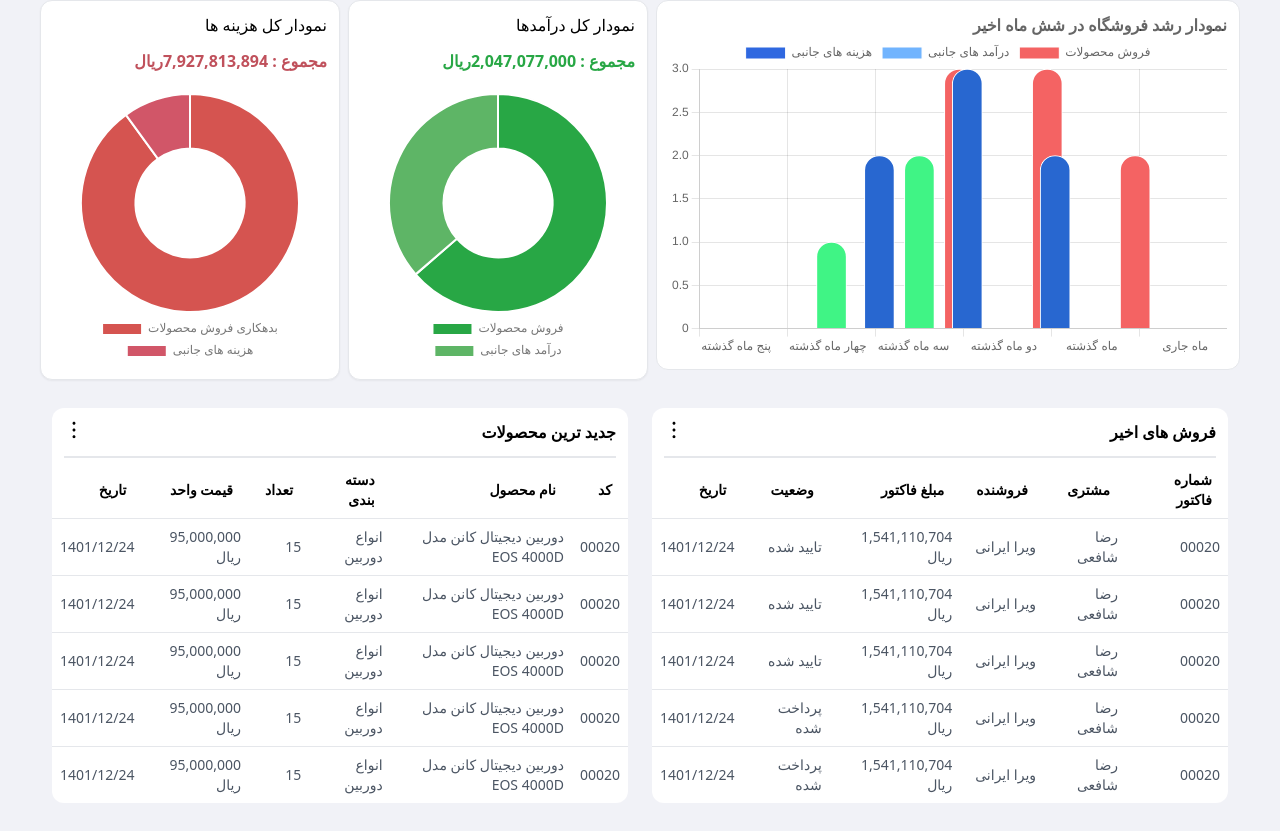
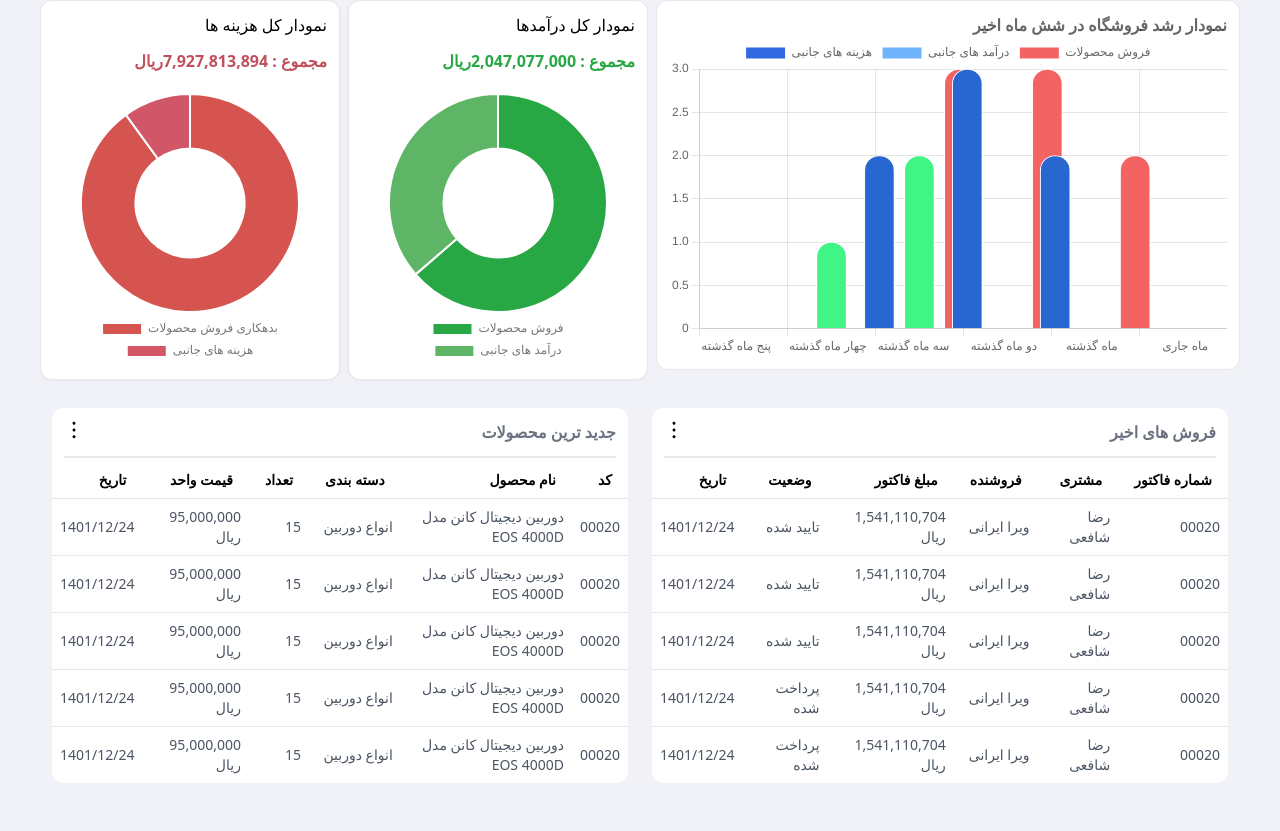
Before and after one commit to AmirZarei2002/admin-panel-task, a React (Create React App) app: page / in a window 1280 px wide. Shown: the part 325-1156 px from the top of the page. Built offline with nearby package versions, Linux system fonts and the light colour scheme.

Commit message:
Changes in styles

```diff
--- a/src/Layouts/sections/DashTable.jsx
+++ b/src/Layouts/sections/DashTable.jsx
@@ -4,16 +4,16 @@ export default function DashTable({ mainTitle, headerNames, tableData, rowStyles
     return (
       <div className="relative rounded-xl bg-white">
         <div className="p-3 md:text-end text-start flex flex-row-reverse justify-between">
-          <h2 className="font-semibold">{mainTitle}</h2>
+          <h2 className="font-semibold text-gray-500">{mainTitle}</h2>
           <RxDotsVertical className="cursor-pointer text-xl" />
         </div>
         <div className="border-b-2 mx-3 mb-1" />
-        <div className="overflow-x-auto overflow-y-scrol 2xl:overflow-y-hidden 2xl:overflow-x-hidden max-h-[calc(100vh-6rem)]">
+        <div className="overflow-x-auto overflow-y-scroll 2xl:overflow-y-hidden 2xl:overflow-x-hidden max-h-[calc(120vh-6rem)]">
           <table className="table-auto w-full text-end">
             <thead>
               <tr>
                 {headerNames?.map((headerName, index) => (
-                  <th key={index} className="px-4 py-2 text-sm">
+                  <th key={index} className="px-4 py-2 text-sm truncate">
                     {headerName}
                   </th>
                 ))}
@@ -23,7 +23,7 @@ export default function DashTable({ mainTitle, headerNames, tableData, rowStyles
               {tableData?.map((rowData, rowIndex) => (
                 <tr key={rowIndex} style={rowStyles[rowIndex]} className="border-t">
                   {rowData?.map((cellData, cellIndex) => (
-                    <td key={cellIndex}    className="px-2 py-2 text-gray-600 text-sm font-normal">
+                    <td key={cellIndex} className="px-2 py-2 text-gray-600 text-xs sm:text-sm font-normal">
                       {cellData}
                     </td>
                   ))}
```
